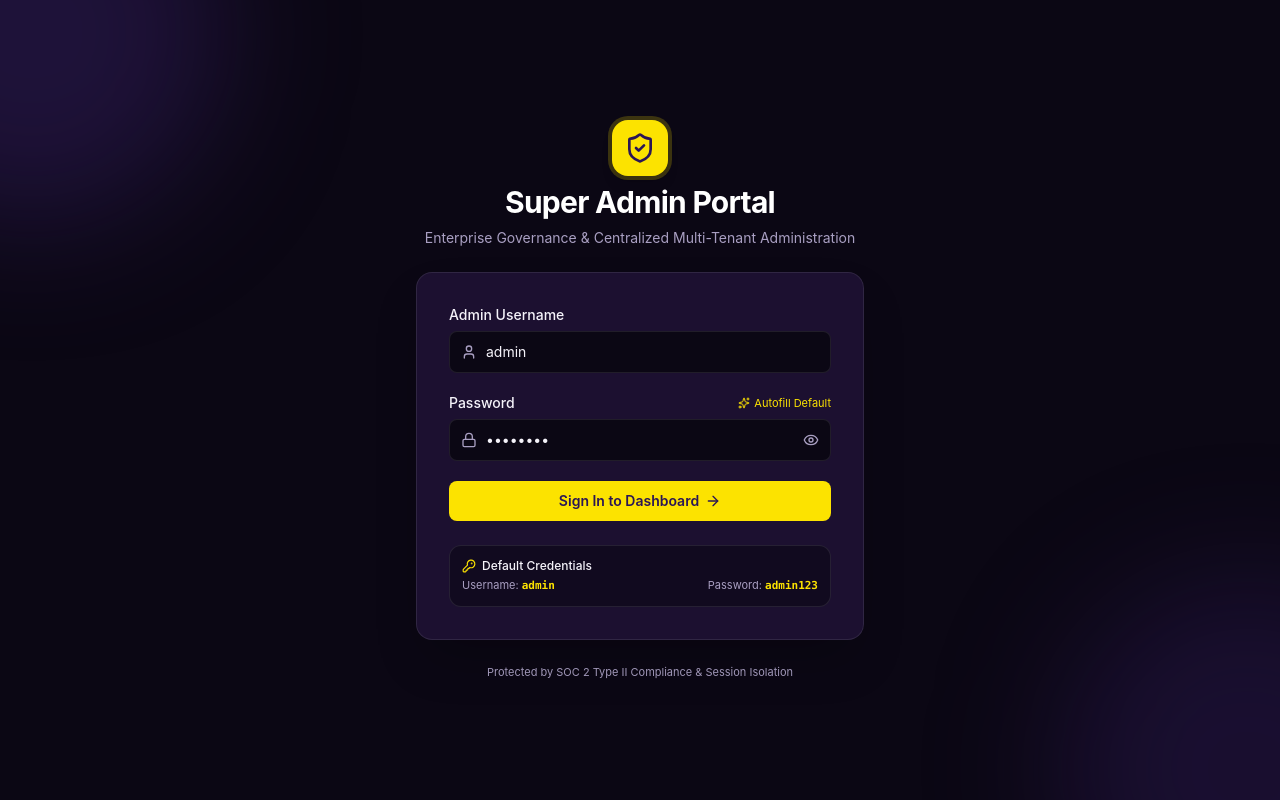
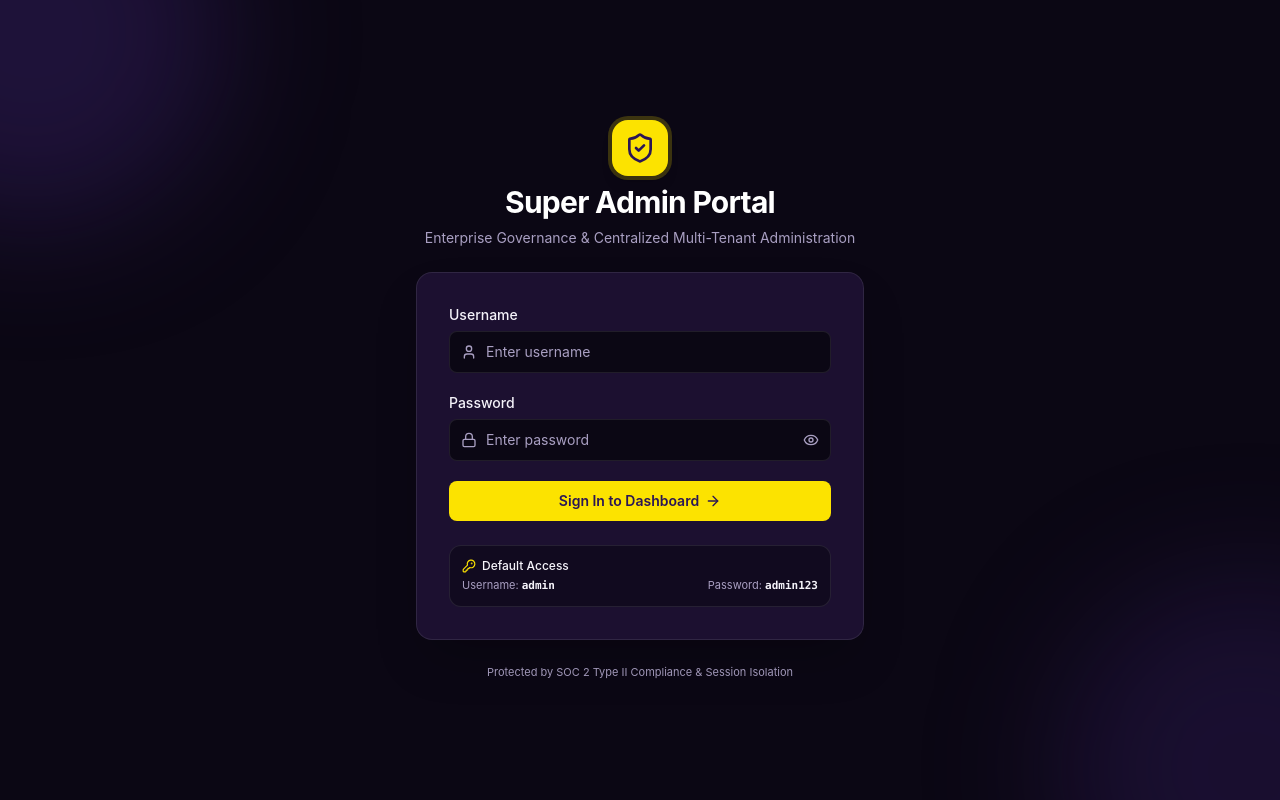
Before and after one commit to Bharathhari07/super-admin-portal, a React (Vite) app: page /login in a window 1280 px wide. Built offline with nearby package versions, Linux system fonts and the light colour scheme.

Commit message:
Update login form to start with blank inputs

```diff
--- a/src/pages/LoginPage.tsx
+++ b/src/pages/LoginPage.tsx
@@ -1,12 +1,12 @@
 import { useState } from 'react'
 import { useNavigate } from 'react-router-dom'
-import { ShieldCheck, Lock, User, Eye, EyeOff, ArrowRight, Sparkles, KeyRound } from 'lucide-react'
+import { ShieldCheck, Lock, User, Eye, EyeOff, ArrowRight, KeyRound } from 'lucide-react'
 import { useAuth } from '../context/AuthContext'
 import Button from '../components/common/Button'
 
 export default function LoginPage() {
-  const [username, setUsername] = useState('admin')
-  const [password, setPassword] = useState('admin123')
+  const [username, setUsername] = useState('')
+  const [password, setPassword] = useState('')
   const [showPassword, setShowPassword] = useState(false)
   const [error, setError] = useState('')
   const [isLoading, setIsLoading] = useState(false)
@@ -18,7 +18,7 @@ export default function LoginPage() {
     setError('')
 
     if (!username.trim()) {
-      setError('Please enter your username or admin ID.')
+      setError('Please enter your username.')
       return
     }
 
@@ -29,7 +29,6 @@ export default function LoginPage() {
 
     setIsLoading(true)
 
-    // Check credentials (accepts admin / admin123 or admin / admin)
     setTimeout(() => {
       const validUsername = username.trim().toLowerCase() === 'admin'
       const validPassword = password === 'admin123' || password === 'admin'
@@ -38,16 +37,10 @@ export default function LoginPage() {
         login('admin', 'Super Administrator')
         navigate('/dashboard', { replace: true })
       } else {
-        setError('Invalid credentials. Default: admin / admin123')
+        setError('Invalid username or password. Please try again.')
         setIsLoading(false)
       }
     }, 400)
-  }
-
-  const quickFill = () => {
-    setUsername('admin')
-    setPassword('admin123')
-    setError('')
   }
 
   return (
@@ -80,7 +73,7 @@ export default function LoginPage() {
 
             <div>
               <label className="block text-xs sm:text-sm font-medium text-sap-text mb-1.5">
-                Admin Username
+                Username
               </label>
               <div className="relative">
                 <User size={16} className="pointer-events-none absolute left-3 top-1/2 -translate-y-1/2 text-sap-text-muted" />
@@ -88,7 +81,7 @@ export default function LoginPage() {
                   type="text"
                   value={username}
                   onChange={(e) => setUsername(e.target.value)}
-                  placeholder="admin"
+                  placeholder="Enter username"
                   autoComplete="username"
                   className="w-full rounded-lg border border-sap-border bg-sap-bg py-2.5 pl-9 pr-3 text-xs sm:text-sm text-sap-text placeholder:text-sap-text-muted outline-none transition-colors focus:border-sap-primary focus:ring-2 focus:ring-sap-primary/20"
                 />
@@ -96,26 +89,16 @@ export default function LoginPage() {
             </div>
 
             <div>
-              <div className="flex items-center justify-between mb-1.5">
-                <label className="block text-xs sm:text-sm font-medium text-sap-text">
-                  Password
-                </label>
-                <button
-                  type="button"
-                  onClick={quickFill}
-                  className="inline-flex items-center gap-1 text-[11px] text-sap-primary hover:underline"
-                >
-                  <Sparkles size={12} />
-                  <span>Autofill Default</span>
-                </button>
-              </div>
+              <label className="block text-xs sm:text-sm font-medium text-sap-text mb-1.5">
+                Password
+              </label>
               <div className="relative">
                 <Lock size={16} className="pointer-events-none absolute left-3 top-1/2 -translate-y-1/2 text-sap-text-muted" />
                 <input
                   type={showPassword ? 'text' : 'password'}
                   value={password}
                   onChange={(e) => setPassword(e.target.value)}
-                  placeholder="••••••••"
+                  placeholder="Enter password"
                   autoComplete="current-password"
                   className="w-full rounded-lg border border-sap-border bg-sap-bg py-2.5 pl-9 pr-10 text-xs sm:text-sm text-sap-text placeholder:text-sap-text-muted outline-none transition-colors focus:border-sap-primary focus:ring-2 focus:ring-sap-primary/20"
                 />
@@ -140,15 +123,15 @@ export default function LoginPage() {
             </Button>
           </form>
 
-          {/* Credentials Helper Callout */}
+          {/* Discreet Credentials Helper for Demo */}
           <div className="mt-6 rounded-xl border border-sap-border bg-sap-bg/60 p-3 text-xs text-sap-text-muted space-y-1">
             <div className="flex items-center gap-1.5 font-medium text-sap-text">
               <KeyRound size={14} className="text-sap-primary" />
-              <span>Default Credentials</span>
+              <span>Default Access</span>
             </div>
-            <div className="flex flex-col sm:flex-row sm:items-center justify-between gap-1 text-[11px]">
-              <div>Username: <strong className="font-mono text-sap-primary">admin</strong></div>
-              <div>Password: <strong className="font-mono text-sap-primary">admin123</strong></div>
+            <div className="flex items-center justify-between text-[11px]">
+              <span>Username: <strong className="font-mono text-sap-text">admin</strong></span>
+              <span>Password: <strong className="font-mono text-sap-text">admin123</strong></span>
             </div>
           </div>
         </div>
```
